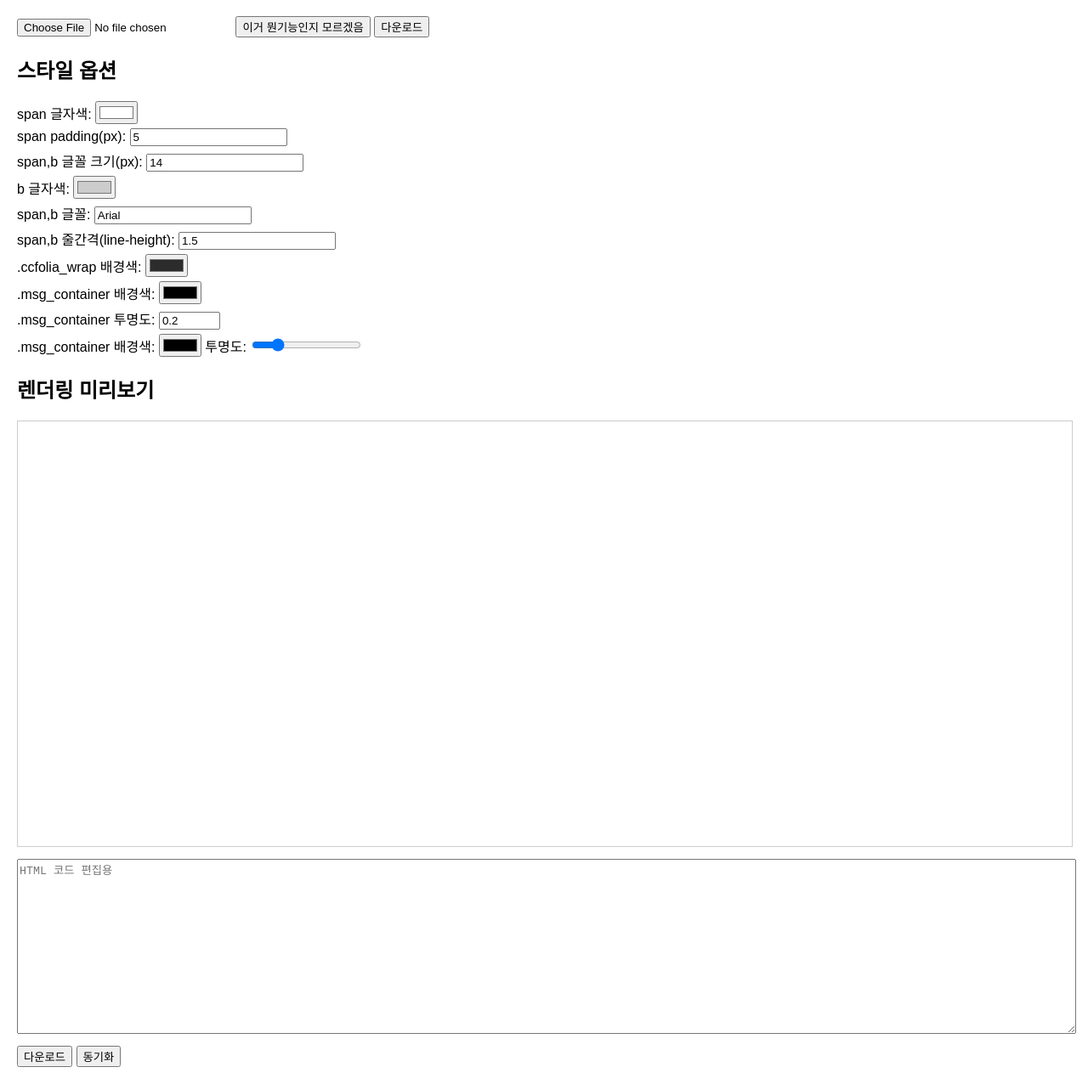
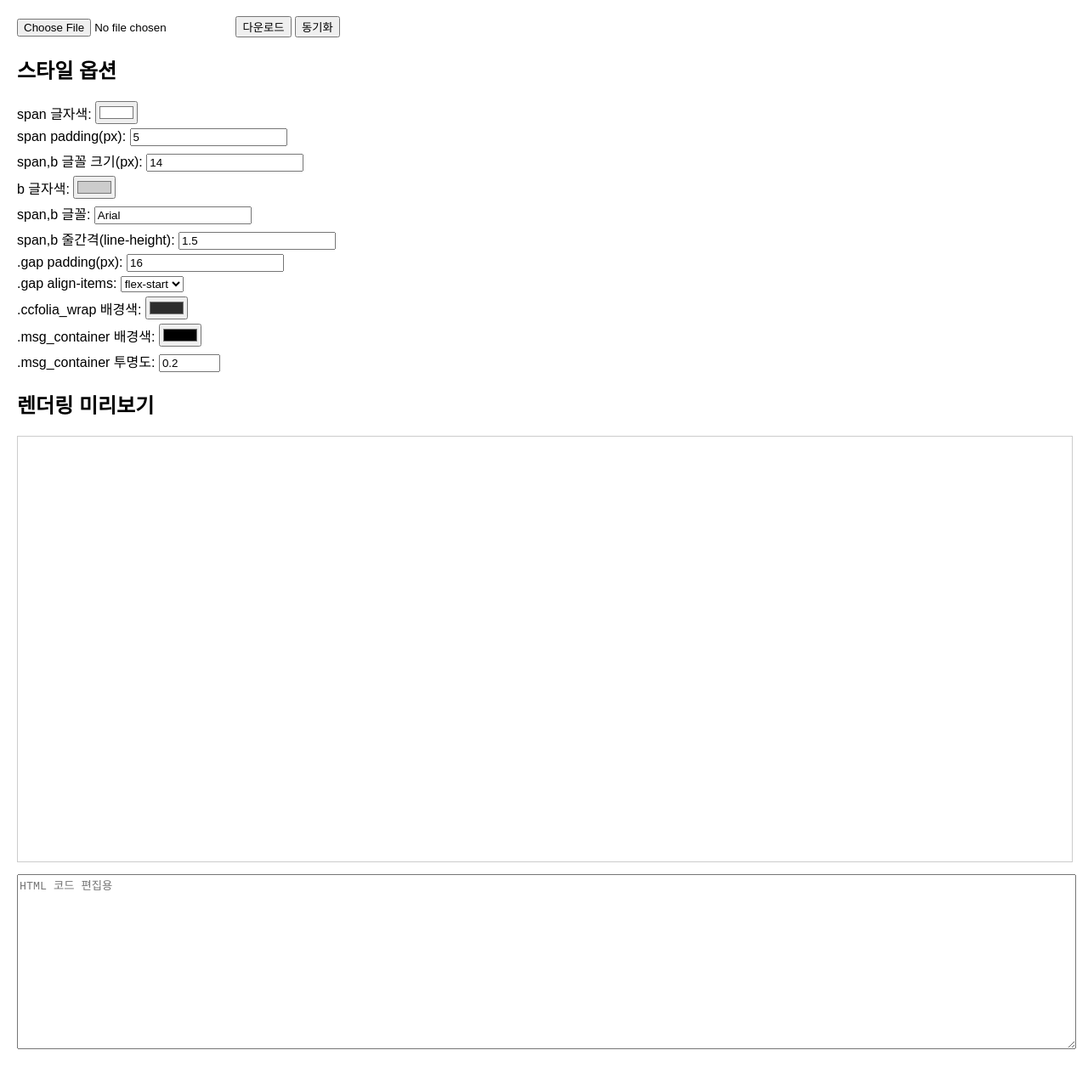
Before and after one commit to onhwa-info/onhwa-info.github.io, a plain HTML site: page index.html in a window 1280 px wide. Shown: the part 70-1346 px from the top of the page at 85% size. Drawn offline with Linux system fonts and the light colour scheme.

Commit message:
Update index.html

```diff
--- a/index.html
+++ b/index.html
@@ -2,7 +2,7 @@
 <html lang="ko">
 <head>
 <meta charset="UTF-8">
-<title>TRPG 백업 딸...깍... </title>
+<title>TRPG 백업 딸...깍...</title>
 <link rel="stylesheet" href="css/style.css">
 </head>
 <body>
@@ -10,8 +10,8 @@
 
 <div class="controls">
   <input type="file" id="fileInput" accept=".html">
-  <button id="beautifyBtn">이거 뭔기능인지 모르겠음</button>
   <button id="downloadBtn">다운로드</button>
+  <button id="syncBtn">동기화</button>
 </div>
 
 <h2>스타일 옵션</h2>
@@ -22,16 +22,17 @@
   <label>b 글자색: <input type="color" id="bColor" value="#cccccc"></label>
   <label>span,b 글꼴: <input type="text" id="fontFamily" value="Arial"></label>
   <label>span,b 줄간격(line-height): <input type="number" step="0.1" id="lineHeight" value="1.5"></label>
+  <label>.gap padding(px): <input type="number" id="gapPadding" value="16"></label>
+  <label>.gap align-items:
+    <select id="gapAlign">
+      <option value="flex-start">flex-start</option>
+      <option value="center">center</option>
+      <option value="flex-end">flex-end</option>
+    </select>
+  </label>
   <label>.ccfolia_wrap 배경색: <input type="color" id="wrapBg" value="#2c2c2c"></label>
   <label>.msg_container 배경색: <input type="color" id="msgBg" value="#000000"></label>
   <label>.msg_container 투명도: <input type="number" id="msgAlpha" min="0" max="1" step="0.05" value="0.2"></label>
-
-
-  <!-- msgBg 색상 + 투명도 -->
-  <label>.msg_container 배경색:
-    <input type="color" id="msgBg" value="#000000">
-    투명도: <input type="range" id="msgAlpha" min="0" max="1" step="0.05" value="0.2">
-  </label>
 </div>
 
 <h2>렌더링 미리보기</h2>
@@ -39,10 +40,6 @@
 
 <textarea id="editor" placeholder="HTML 코드 편집용"></textarea>
 
-<!-- "이거 뭔기능인지 모르겠음" 버튼 제거 -->
-<button id="downloadBtn">다운로드</button>
-<button id="syncBtn">동기화</button> <!-- 새로 추가 -->
-
 <script src="js/main.js"></script>
 </body>
 </html>
```
